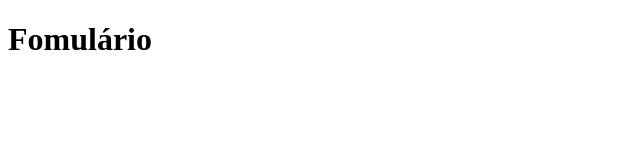
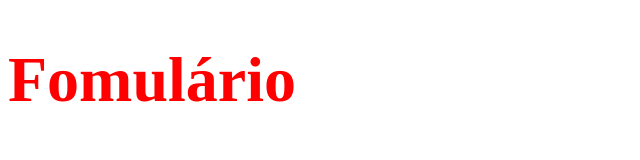
Before and after one commit to Victor-furlan/testando_formularios, a plain HTML site: page index.html in a window 1280 px wide. Shown: the whole page, without its empty margins (0-640 px from the left). Drawn offline with Linux system fonts and the light colour scheme.

Commit message:
corrigido nome da tag de estilos

```diff
--- a/index.html
+++ b/index.html
@@ -4,10 +4,10 @@
     <meta charset="UTF-8">
     <meta name="viewport" content="width=device-width, initial-scale=1.0">
     <title>Formulários</title>
-    <style rel="styleheet" href="styles.css"></style>
+    <link rel="stylesheet" href="styles.css"></link>
 </head>
 <body>
-    <h1>Fomulário</h1>
+    <h1 class="titulo">Fomulário</h1>
 
     <script src="script.js"></script>
 </body>
--- a/styles.css
+++ b/styles.css
@@ -1,4 +1,4 @@
-.h1 {
-    color: #ff0000;
+.titulo{
+    color: red;
     font-size: 4rem;
 }
```
